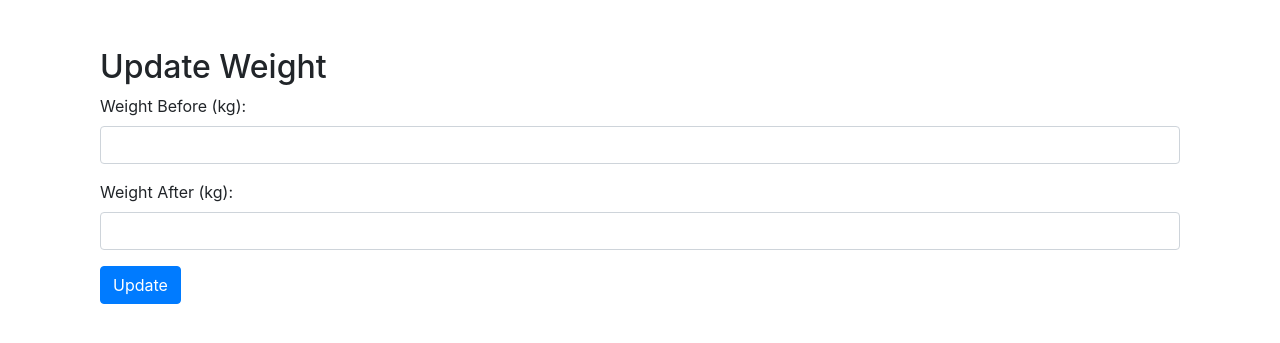
After one commit to dkeithdj/weighpi, a Flask app: template templates/update_weight.html in a window 1280 px wide. The commit adds this page. Shown: the top 343 px of the page. Run offline with Flask 3, Linux system fonts and the light colour scheme; the template is opened without the code that fills it, so the values that code supplies are empty; some libraries are stand-ins or nearby versions.

Commit message:
feat: add update and delete endpoints

```diff
--- a/app.py
+++ b/app.py
@@ -55,6 +55,25 @@ def show_weights():
     weights = WeightData.query.order_by(WeightData.created_at.desc()).all()
     ic(weights)
     return render_template("weight.html", weights=weights)
+
+
+@app.route("/weights/<int:weight_id>/update", methods=["GET", "POST"])
+def update_weight(weight_id):
+    weight = WeightData.query.get_or_404(weight_id)
+    if request.method == "POST":
+        weight.weight_before = request.form["weight_before"]
+        weight.weight_after = request.form["weight_after"]
+        db.session.commit()
+        return redirect(url_for("show_weights"))
+    return render_template("update_weight.html", title="Update Weight", weight=weight)
+
+
+@app.route("/weights/<int:weight_id>/delete", methods=["POST"])
+def delete_weight(weight_id):
+    weight = WeightData.query.get_or_404(weight_id)
+    db.session.delete(weight)
+    db.session.commit()
+    return redirect(url_for("show_weights"))
 
 
 def capture_image():
--- /dev/null
+++ b/templates/update_weight.html
@@ -0,0 +1,28 @@
+{% extends "base.html" %} {% block content %}
+<div class="container">
+  <h2 class="mt-3">Update Weight</h2>
+  <form method="post">
+    <div class="form-group">
+      <label for="weight_before">Weight Before (kg):</label>
+      <input
+        type="text"
+        class="form-control"
+        id="weight_before"
+        name="weight_before"
+        value="{{ weight.weight_before }}"
+      />
+    </div>
+    <div class="form-group">
+      <label for="weight_after">Weight After (kg):</label>
+      <input
+        type="text"
+        class="form-control"
+        id="weight_after"
+        name="weight_after"
+        value="{{ weight.weight_after }}"
+      />
+    </div>
+    <button type="submit" class="btn btn-primary">Update</button>
+  </form>
+</div>
+{% endblock %}
```
Also changed, not shown: templates/weight.html (+9 -0 lines).
